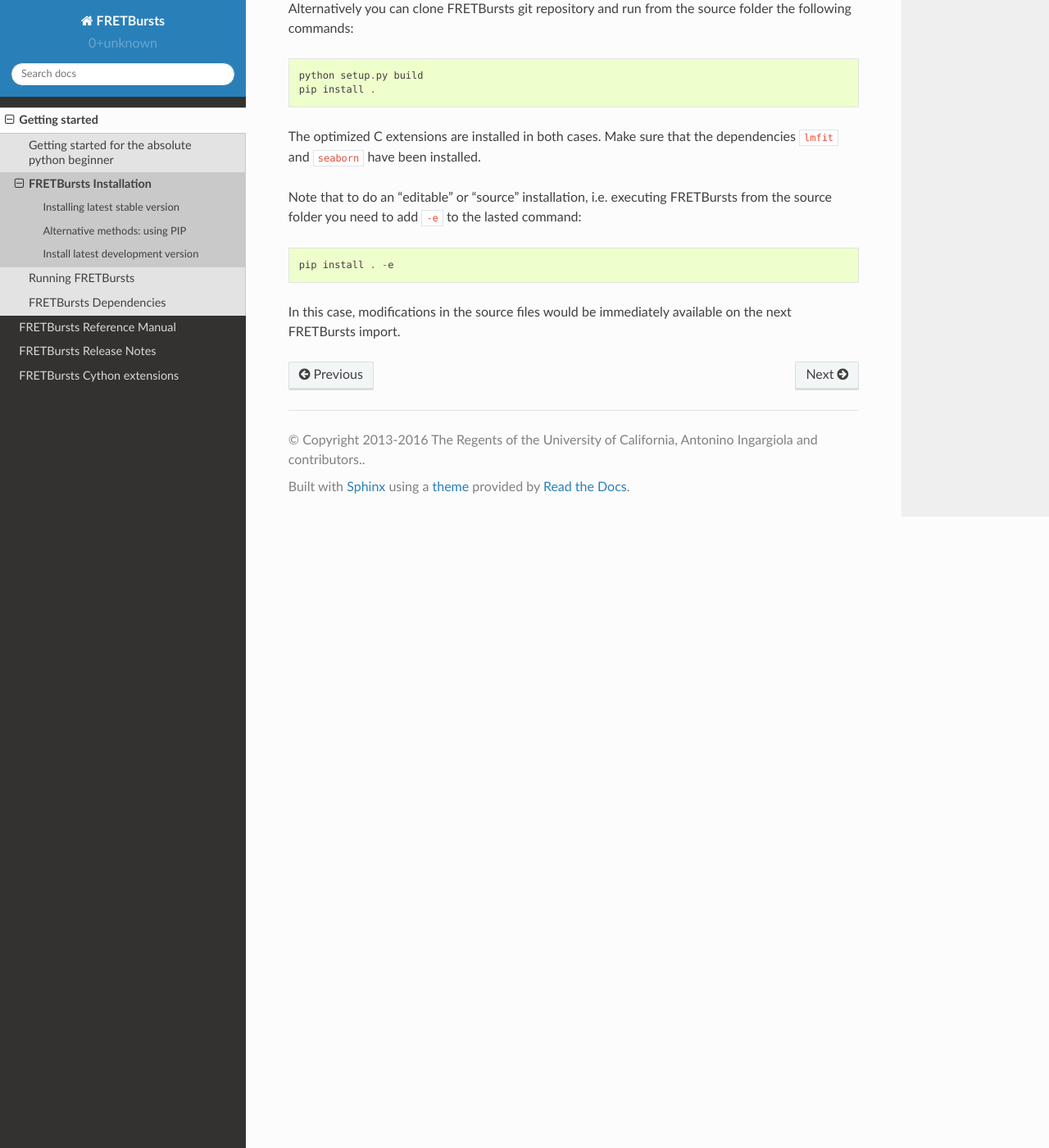
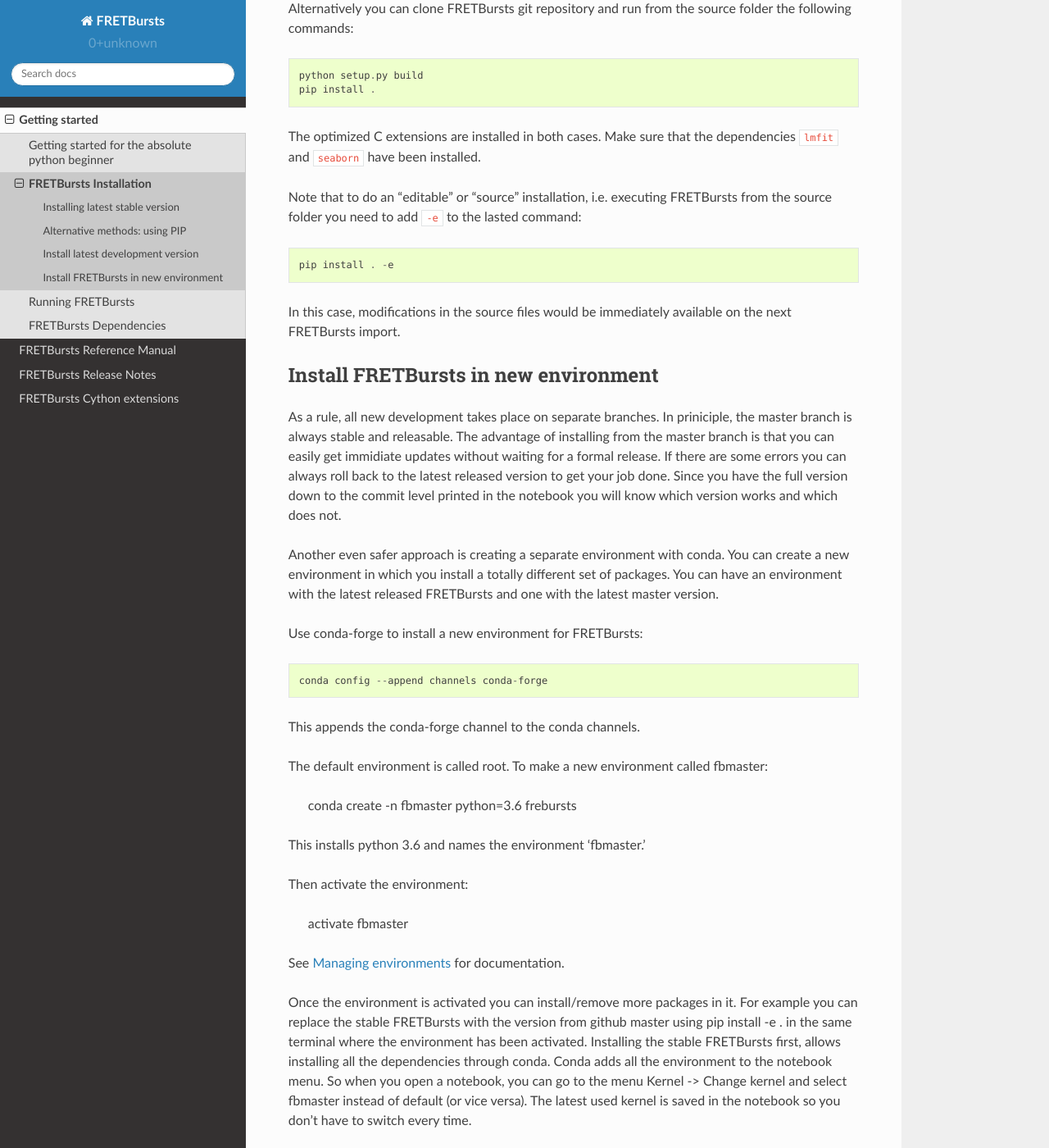
Before and after one commit to tritemio/FRETBursts, a Sphinx documentation site: the page built from docs/source/installation.rst, in a window 1280 px wide and 1400 px high, scrolled down 1256 px. Shown: the whole window at 82% size. Built offline with Sphinx 7.4.7 and the Read the Docs theme 2.0.0, drawn with Linux system fonts in a browser that asks for light colours; the version number could not be read and is left out; some of the changed text lies outside the part shown.

Commit message:
install fretbursts in it's own environment

```diff
--- a/docs/source/installation.rst
+++ b/docs/source/installation.rst
@@ -75,3 +75,33 @@
 
 In this case, modifications in the source files would be immediately available
 on the next FRETBursts import.
+
+Install FRETBursts in new environment
+----------------------------------
+
+As a rule, all new development takes place on separate branches. In priniciple, the master branch is always stable and releasable. The advantage of installing from the master branch is that you can easily get immidiate updates without waiting for a formal release. If there are some errors you can always roll back to the latest released version to get your job done. Since you have the full version down to the commit level printed in the notebook you will know which version works and which does not.
+
+Another even safer approach is creating a separate environment with conda. You can create a new environment in which you install a
+totally different set of packages. You can have an environment with the latest released FRETBursts and one with the latest master version.
+
+Use conda-forge to install a new environment for FRETBursts::
+
+    conda config --append channels conda-forge
+
+This appends the conda-forge channel to the conda channels.
+
+The default environment is called root. To make a new environment called fbmaster:
+
+    conda create -n fbmaster python=3.6 frebursts
+
+This installs python 3.6 and names the environment 'fbmaster.'
+
+Then activate the environment:
+
+    activate fbmaster
+
+See `Managing environments <https://conda.io/docs/using/envs.html>`__ for documentation.
+
+Once the environment is activated you can install/remove more packages in it. For example you can replace the stable FRETBursts with the version from github master using pip install -e . in the same terminal where the environment has been activated. Installing the stable FRETBursts first, allows installing all the dependencies through conda. Conda adds all the environment to the notebook menu. So when you open a notebook, you can go to the menu Kernel -> Change kernel and select fbmaster instead of default (or vice versa). The latest used kernel is saved in the notebook so you don't have to switch every time.
+
+Environments help to be more reproducible in computations. They can be "saved" or exported to a text file so that they can be recreated on a different machine. For example, you can have an environment for a paper. 1 or 2 years later, an updated python installation may have some incompatibilities causing the old analysis to fail or to give different results. If you saved the environment file, you can restore the old environment with the exact version of all packages with one command. Having a saved environment saves you the trouble of finding and fixing these incompatibilities (they are almost always trivial but it takes time).
```
